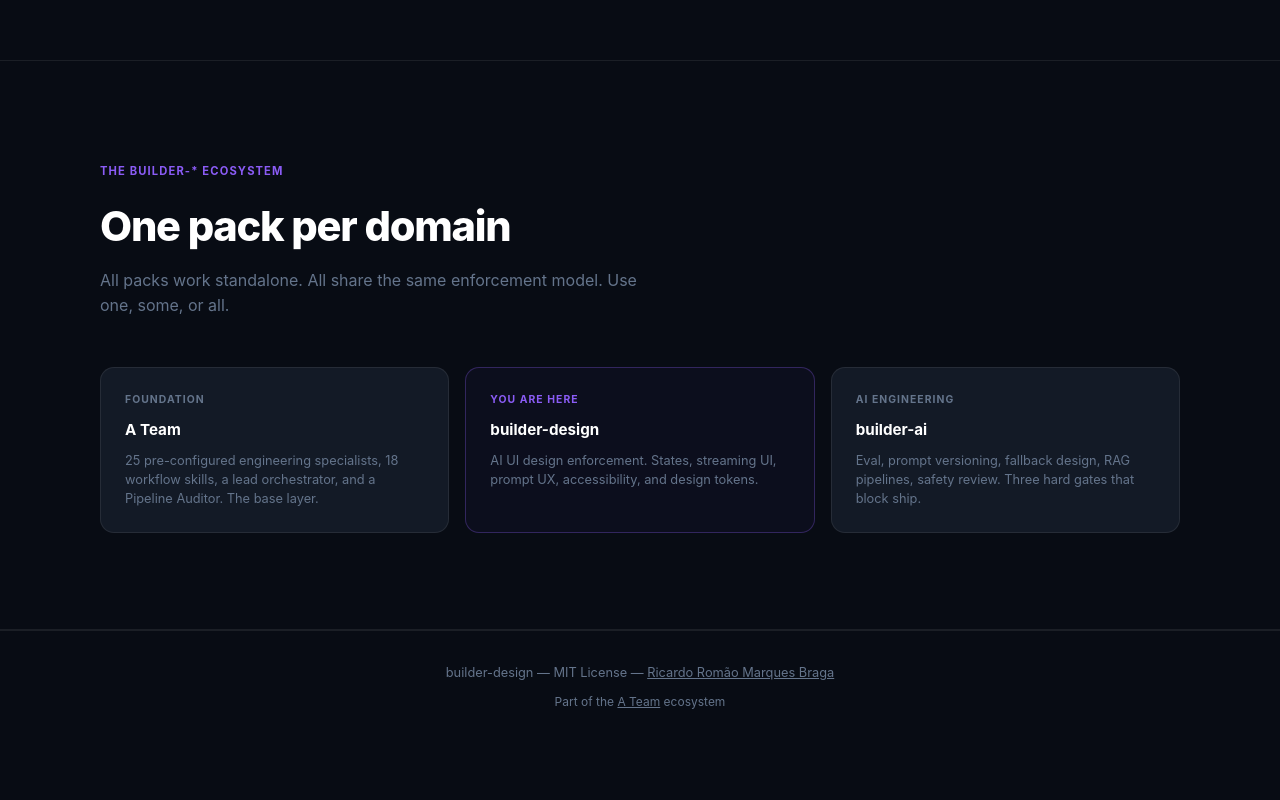
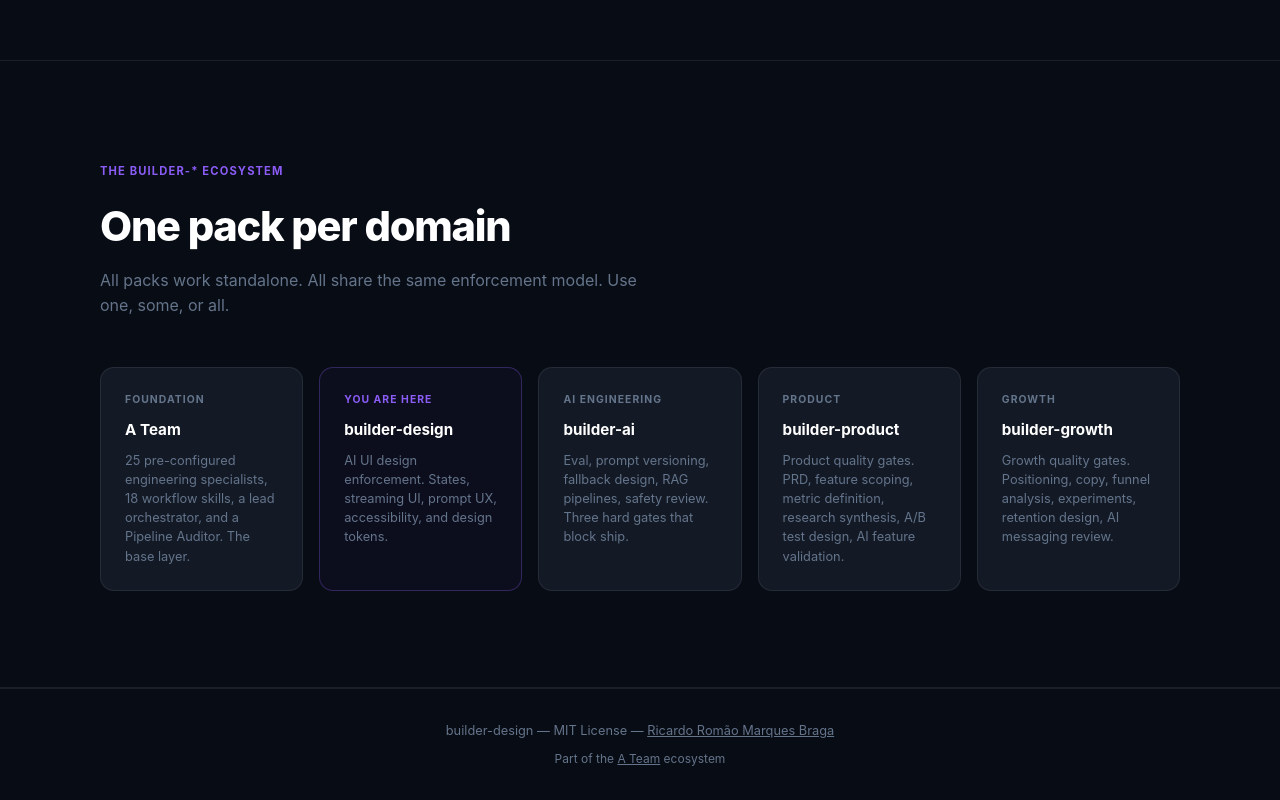
Before and after one commit to RBraga01/builder-design, a plain HTML site: page docs/index.html in a window 1280 px wide. Shown: the part 7140-7940 px from the top of the page. Before the commit the page ends 7883 px from the top, so only its background shows below. Drawn offline with Linux system fonts and the light colour scheme.

Commit message:
feat: add builder-product and builder-growth to ecosystem section

```diff
--- a/docs/index.html
+++ b/docs/index.html
@@ -359,7 +359,7 @@ hr.sep { border:none; border-top:1px solid var(--border); }
 }
 
 /* ── ECOSYSTEM ── */
-.eco-grid { display:grid; grid-template-columns:repeat(3,1fr); gap:16px; }
+.eco-grid { display:grid; grid-template-columns:repeat(auto-fit,minmax(180px,1fr)); gap:16px; }
 .eco-card {
   background:var(--surface); border:1px solid var(--border);
   border-radius:var(--r); padding:24px; text-decoration:none;
@@ -736,7 +736,7 @@ footer a:hover { color:var(--text); }
   <p class="section-sub">All packs work standalone. All share the same enforcement model. Use one, some, or all.</p>
 
   <div class="eco-grid">
-    <a class="eco-card reveal" href="https://github.com/RBraga01/a-team" target="_blank" rel="noopener">
+    <a class="eco-card reveal" href="https://rbraga01.github.io/a-team/" target="_blank" rel="noopener">
       <div class="eco-card-eyebrow">Foundation</div>
       <h3>A Team</h3>
       <p>25 pre-configured engineering specialists, 18 workflow skills, a lead orchestrator, and a Pipeline Auditor. The base layer.</p>
@@ -750,6 +750,16 @@ footer a:hover { color:var(--text); }
       <div class="eco-card-eyebrow">AI Engineering</div>
       <h3>builder-ai</h3>
       <p>Eval, prompt versioning, fallback design, RAG pipelines, safety review. Three hard gates that block ship.</p>
+    </a>
+    <a class="eco-card reveal" href="https://rbraga01.github.io/builder-product/" target="_blank" rel="noopener">
+      <div class="eco-card-eyebrow">Product</div>
+      <h3>builder-product</h3>
+      <p>Product quality gates. PRD, feature scoping, metric definition, research synthesis, A/B test design, AI feature validation.</p>
+    </a>
+    <a class="eco-card reveal" href="https://rbraga01.github.io/builder-growth/" target="_blank" rel="noopener">
+      <div class="eco-card-eyebrow">Growth</div>
+      <h3>builder-growth</h3>
+      <p>Growth quality gates. Positioning, copy, funnel analysis, experiments, retention design, AI messaging review.</p>
     </a>
   </div>
 </section>
```
Also changed, not shown: 1 other file.
